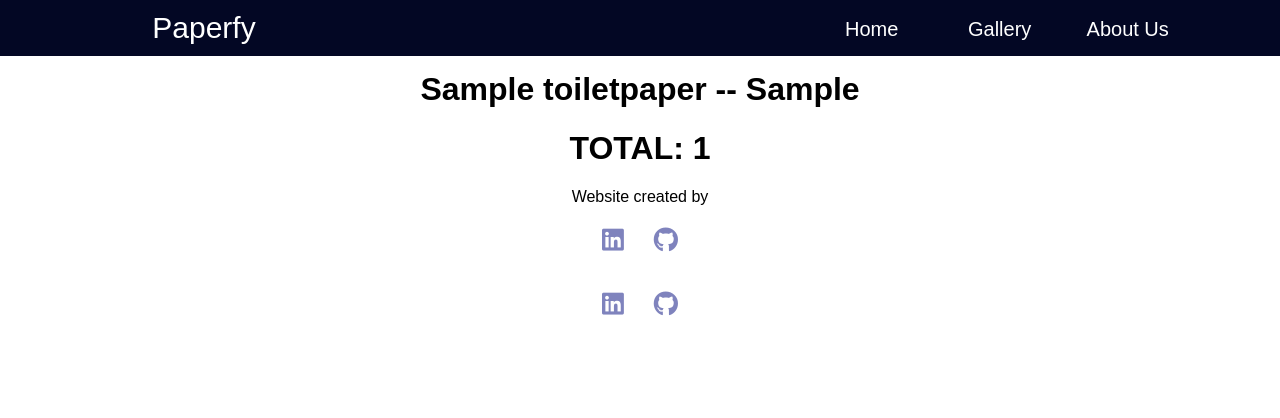
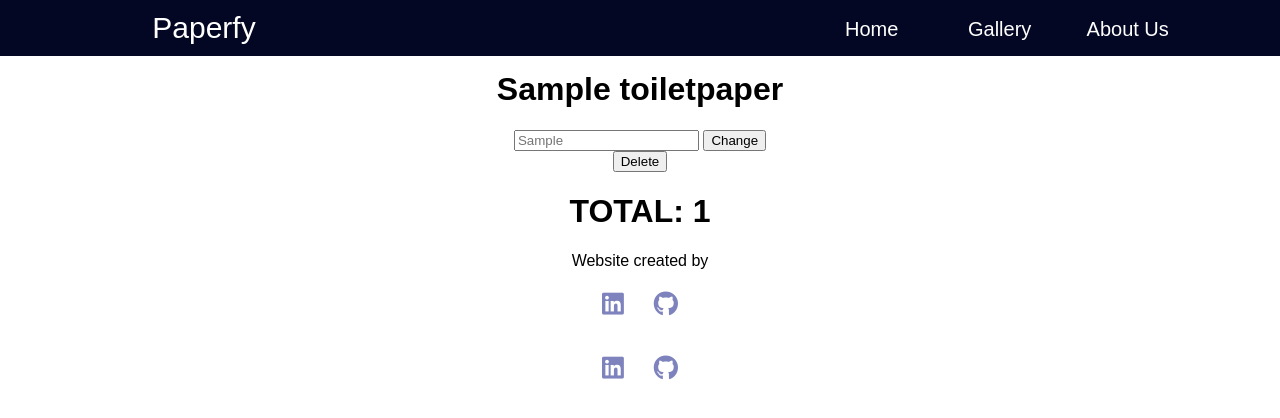
Before and after one commit to SzumiecM/Paperfy, a Django app: template main/templates/checkout.html in a window 1280 px wide. Shown: the top 418 px of the page. Run offline with Django 3.2, Linux system fonts and the light colour scheme; tables that the repository leaves empty hold one stand-in row (values such as "Sample post"); the template is opened without the code that fills it: values that come from a table or form of the project are taken from there, most other values are stand-ins (such as "Sample title", 1, 10 or a date in 2020); some libraries are stand-ins or nearby versions; some web fonts are replaced.

Commit message:
add change and delete to checkout

```diff
--- a/main/templates/checkout.html
+++ b/main/templates/checkout.html
@@ -3,17 +3,20 @@
 
     <div class="center">
         <div class="container">
-
-            {% if not products_in_cart %}
-                <h1>cart is empty</h1>
-            {% else %}
-                {% for product in products_from_base %}
-                    <h1>{{ product.name }} -- {{ products_in_cart|lookup:product.id }}</h1>
-                {% endfor %}
-
-                <h1>TOTAL: {{ total_to_pay }}</h1>
-            {% endif %}
-
+            {% for product in products_from_base %}
+                <h1>{{ product.name }}</h1>
+                <form method="POST" action=" ">
+                    {% csrf_token %}
+                    <input type="number" placeholder="{{ products_in_cart|lookup:product.id }}"
+                           name="product_amount" required>
+                    <button name="change_id" type="submit" value="{{ product.id }}">Change</button>
+                </form>
+                <form method="POST" action=" ">
+                    {% csrf_token %}
+                    <button name="delete_id" type="submit" value="{{ product.id }}">Delete</button>
+                </form>
+            {% endfor %}
+            <h1>TOTAL: {{ total_to_pay }}</h1>
         </div>
     </div>
 
--- a/main/views.py
+++ b/main/views.py
@@ -35,21 +35,31 @@ def product(request, product_id=None):
 
 
 def checkout(request):
+    if request.method == 'POST':
+        if 'delete_id' in request.POST:
+            del request.session['cart'][request.POST.get('delete_id')]
+        elif 'change_id' in request.POST:
+            request.session['cart'][request.POST.get('change_id')] = int(request.POST.get('product_amount'))
+
     products_in_cart = request.session.get('cart')
-    products_from_base = ToiletPaper.objects.filter(id__in=products_in_cart.keys())
 
-    total_to_pay = 0
+    if products_in_cart:
+        products_from_base = ToiletPaper.objects.filter(id__in=products_in_cart.keys())
 
-    for product in products_from_base:
-        total_to_pay += product.price * products_in_cart.get(str(product.id))
+        total_to_pay = 0
 
-    return render(request=request,
-                  template_name='checkout.html',
-                  context={
-                      'products_in_cart': products_in_cart,
-                      'products_from_base': products_from_base,
-                      'total_to_pay': total_to_pay
-                  })
+        for product in products_from_base:
+            total_to_pay += product.price * products_in_cart.get(str(product.id))
+
+        return render(request=request,
+                      template_name='checkout.html',
+                      context={
+                          'products_in_cart': products_in_cart,
+                          'products_from_base': products_from_base,
+                          'total_to_pay': total_to_pay
+                      })
+    else:
+        return redirect('/')
 
 
 @register.filter(name='lookup')
```
